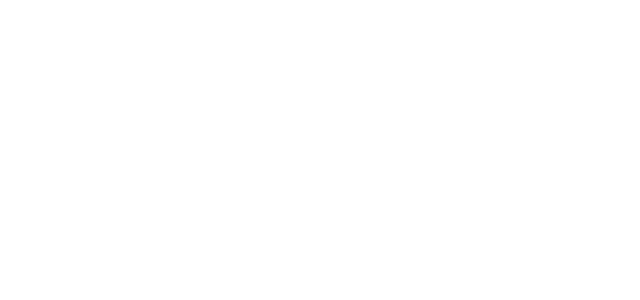
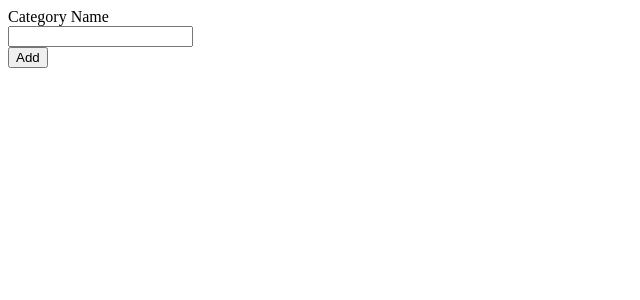
Before and after one commit to Taylor-Brandon/E-Commerce-Refactor, a React (Create React App) app in the folder client/: page /categoryForm in a window 1280 px wide. Before the commit this address had no page. Shown: the top 300 px of the page, without its empty margins (0-640 px from the left). Built offline with nearby package versions, Linux system fonts and the light colour scheme.

Commit message:
added category and tag forms and added their components as routes in app.js

```diff
--- a/client/src/App.js
+++ b/client/src/App.js
@@ -6,6 +6,8 @@
 import SearchProducts from './components/searchProducts';
 import Category from './pages/category';
 import Tag from './pages/tag';
+import CategoryForm from './components/categoryForm';
+import TagForm from './components/tagForm';
 
 
 export default function App() {
@@ -18,6 +20,8 @@
                 <Route path="/searchProduct" element={<SearchProducts />} />
                 <Route path="/categories" element={<Category />} />
                 <Route path="/tags" element={<Tag />} />
+                <Route path="/categoryForm" element={<CategoryForm />} />
+                <Route path="/tagForm" element={<TagForm />} />
             </Routes>
         </Router>
     );
--- a/client/src/components/categoryForm.js
+++ b/client/src/components/categoryForm.js
@@ -0,0 +1,47 @@
+import React, { useState } from 'react';
+import api from '../utils/api';
+
+export default function CategoryForm() {
+    const [formState, setFormState] = useState({category_name: ''});
+    const [error, setError] = useState('');
+
+    const handleInputChange = (e) => {
+        const {name, value} = e.target;
+
+        setFormState({
+            ...formState,
+            [name]: value,
+        });
+    }
+
+   const handleFormSubmit = (e) => {
+        e.preventDefault();
+        api.post('/categories', formState)
+            .then((response) => {
+                alert('Category Added Successfully!');
+                setFormState({
+                    category_name: ''
+                });
+            })
+            .catch((error) => {
+                console.error('Error Adding Catgeory!', error);
+                setError('Failed to add category. Please try again.');
+            });
+    }
+
+    return (
+        <form className='form' onSubmit={handleFormSubmit}>
+            <div className='field'>
+                <div className='label'>Category Name</div>
+                <input
+                className='input'
+                onChange={handleInputChange}
+                type="text"
+                name="category_name"
+                value={formState.category_name}
+                />
+            </div>
+            <button className='button' type="submit">Add</button>
+        </form>
+    );
+}
--- a/client/src/components/tagForm.js
+++ b/client/src/components/tagForm.js
@@ -0,0 +1,47 @@
+import React, { useState } from 'react';
+import api from '../utils/api';
+
+export default function TagForm() {
+    const [formState, setFormState] = useState({tag_name: ''});
+    const [error, setError] = useState('');
+
+    const handleInputChange = (e) => {
+        const {name, value} = e.target;
+
+        setFormState({
+            ...formState,
+            [name]: value,
+        });
+    }
+
+    const handleFormSubmit = (e) => {
+        e.preventDefault();
+        api.post('/tags', formState)
+            .then((response) => {
+                alert('Tag Added Successfully!');
+                setFormState({
+                    tag_name: ''
+                });
+            })
+            .catch((error) => {
+                console.error('Error Adding Tag!', error);
+                setError('Failed to add tag. Please try again.');
+            });
+    }
+
+    return (
+        <form className='form' onSubmit={handleFormSubmit}>
+            <div className='field'>
+                <div className='label'>Tag Name</div>
+                <input
+                className='input'
+                onChange={handleInputChange}
+                type="text"
+                name="tag_name"
+                value={formState.tag_name}
+                />
+            </div>
+            <button className='button' type="submit">Add</button>
+        </form>
+    );
+}
--- a/client/src/components/tagList.js
+++ b/client/src/components/tagList.js
@@ -6,7 +6,7 @@
     const [error, setError] = useState('');
 
     useEffect(() => {
-        api.get('/tag')
+        api.get('/tags')
             .then((response) => setTag(response.data))
             .catch((error) => {
                 console.error('Error Fetching tag!', error);
```
